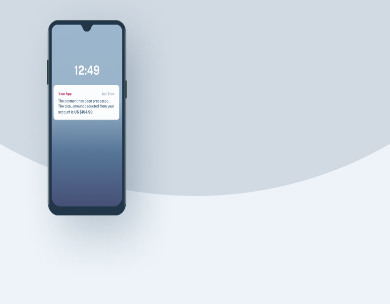
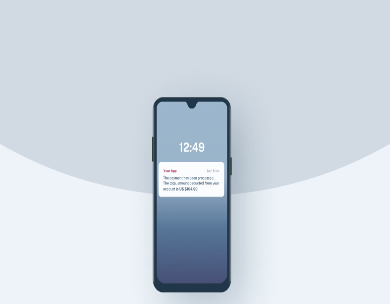
Before and after one commit to avaz-rustamov/Payapi, a plain HTML site: page index.html in a window 390 px wide. Shown: the part 84-388 px from the top of the page. Drawn offline with Linux system fonts and the light colour scheme; files that its build step writes are made by us from their sources.

Commit message:
Add hero mobile

```diff
--- a/css/styles.css
+++ b/css/styles.css
@@ -97,3 +97,17 @@ body {
   letter-spacing: -0.246154px;
   color: var(--blue);
 }
+
+.hero-phone-mobile {
+  position: absolute;
+  left: 32%;
+  top: 145px;
+}
+
+@media only screen and (min-width: 375px) {
+
+}
+
+.intro {
+  padding-top: 310px;
+}
--- a/index.html
+++ b/index.html
@@ -23,16 +23,19 @@
 
         <div class="intro">
           <picture class="img-collection__picture">
-              <source srcset="img/hero-phone-desktop.png 1x, img/hero-phone-desktop@2x.png 2x" media="(min-width: 1024px)" type="image/png" width="263" height="500">
-              <source srcset="img/hero-phone-tablet.png 1x, img/hero-phone-tablet@2x.png 2x" media="(min-width: 375px)"
+
+              <source media="(min-width:1024px)" srcset="img/hero-phone-desktop.png 1x, img/hero-phone-desktop@2x.png 2x"  type="image/png" width="263" height="500">
+
+              <source media="(min-width:375px)" srcset="img/hero-phone-tablet.png 1x, img/hero-phone-tablet@2x.png 2x"
               type="image/png" width="159" height="300">
-              <img src="img/hero-phone-mobile.png" alt="Img phone"
-              srcset="img/hero-phone-mobile.png 1x, img/hero-phone-mobile@2x.png 2x" width="128" height="240">
+
+              <img class="hero-phone-mobile" src="img/hero-phone-mobile.png" alt="Img phone"
+              srcset="img/hero-phone-mobile.png 1x, img/hero-phone-mobile@2x.png 2x" width="159" height="300">
             </picture>
 
 
             <h1 class="hero__heading">
-              Start building with our APIs for absolutely free.
+              Start building with our <br> APIs for absolutely free.
             </h1>
         </div>
       </div>
```
